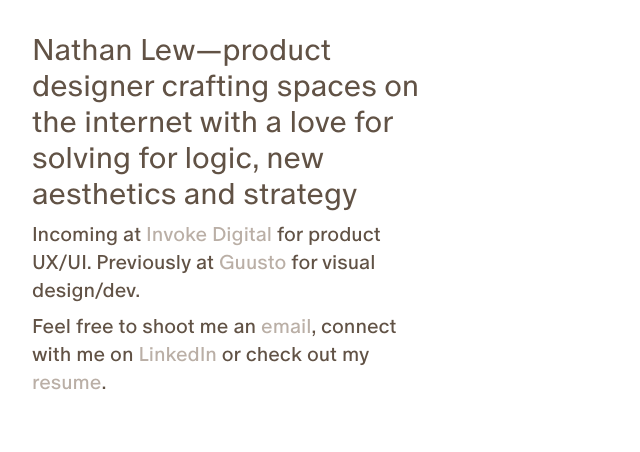
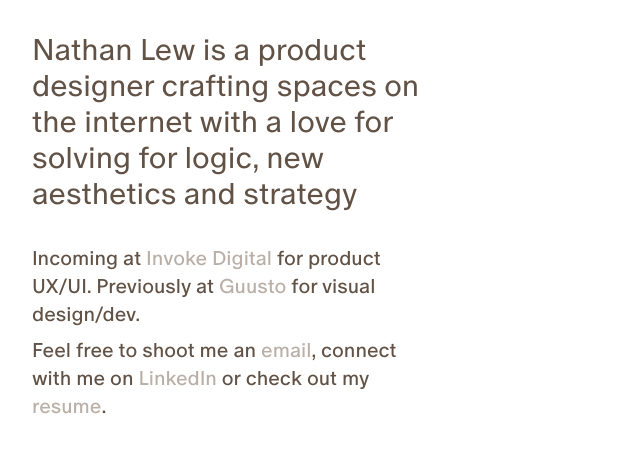
Before and after one commit to nethen/portfolioNext-summer, a Next.js app: page / in a window 1280 px wide. Shown: the top 452 px of the page, without its empty margins (0-640 px from the left). Built offline with nearby package versions, Linux system fonts and the light colour scheme.

Commit message:
Updated screen sizes

```diff
--- a/app/(index)/page.js
+++ b/app/(index)/page.js
@@ -5,8 +5,8 @@ import AnimLink from '@/components/Nav/AnimLink';
 export default function Home() {
   return (
     <>
-    <section className="col-span-full md:col-span-4 lg:mt-8">
-      <h1 className="text-2xl lg:text-3xl">Nathan Lew&mdash;product designer crafting spaces on the internet with a love for solving for logic, new aesthetics and strategy</h1>
+    <section className="col-span-full md:col-span-4 md:sticky md:h-fit lg:mt-8">
+      <h1 className="text-4xl md:text-2xl lg:text-3xl 3xl:text-4xl mb-8">Nathan Lew is a product designer crafting spaces on the internet with a love for solving for logic, new aesthetics and strategy</h1>
       <p>Incoming at <AnimLink href="https://invokedigital.co/" target="_blank">Invoke Digital</AnimLink> for product UX/UI. Previously at <AnimLink href="https://guusto.com" target="_blank">Guusto</AnimLink> for visual design/dev.</p>
       <div className="mt-auto">
         <p>Feel free to shoot me an <AnimLink href="mailto:nathan_lew@sfu.ca" target="_blank">email</AnimLink>, connect with me on <AnimLink href="https://linkedin.com/in/nlew" target="_blank">LinkedIn</AnimLink> or check out my  <AnimLink href="https://google.com" target="_blank">resume</AnimLink>.</p>
--- a/tailwind.config.js
+++ b/tailwind.config.js
@@ -7,6 +7,9 @@ module.exports = {
   ],
   theme: {
     extend: {
+      screens: {
+        '3xl' : '1920px'
+      },
       backgroundImage: {
         'gradient-radial': 'radial-gradient(var(--tw-gradient-stops))',
         'gradient-conic':
```
